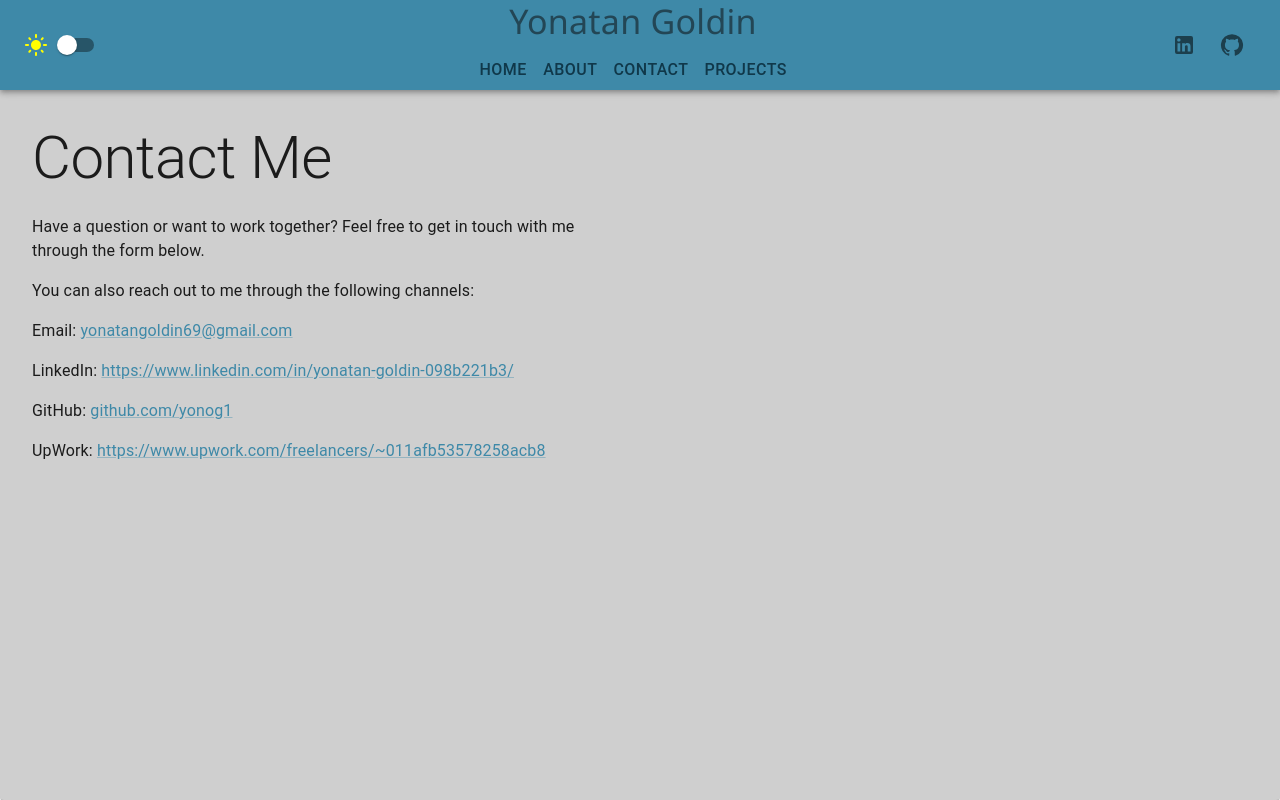
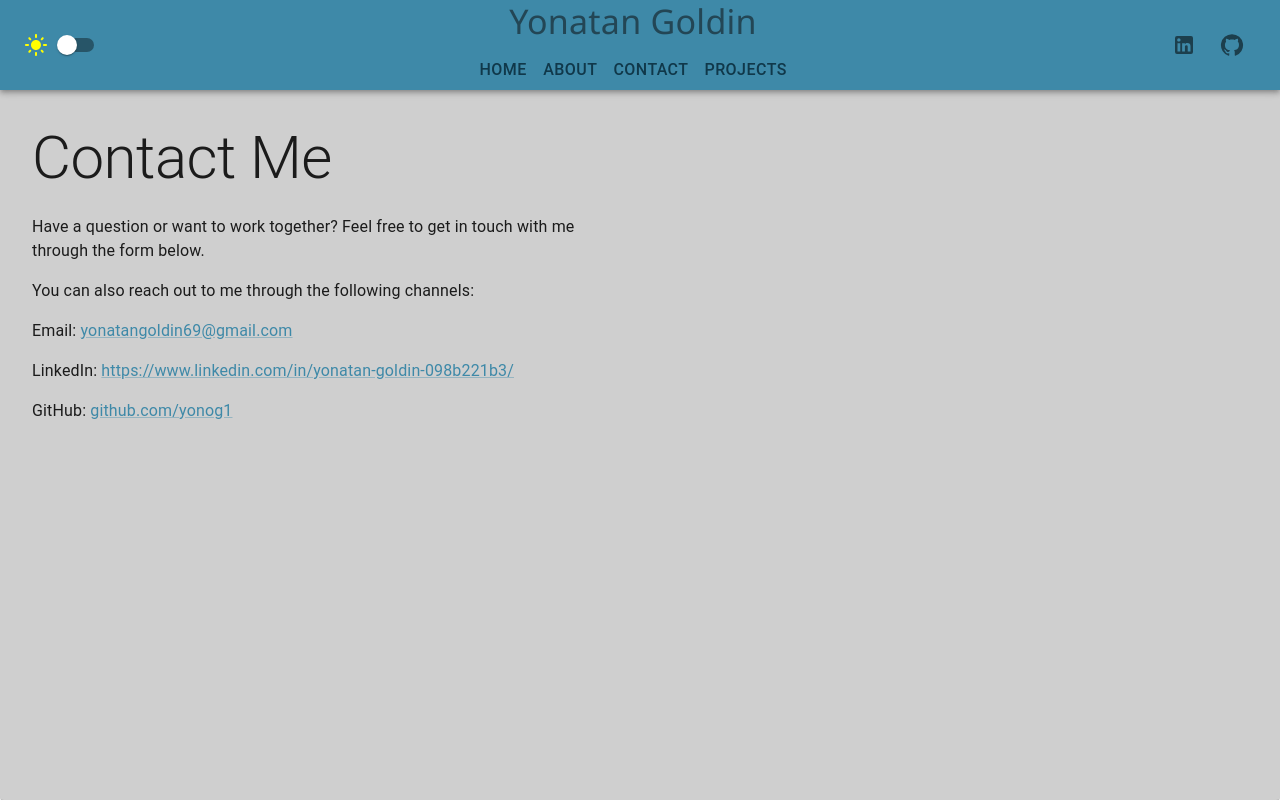
Before and after one commit to yonog1/Portfolio, a React (Create React App) app: page /contact in a window 1280 px wide. Built offline with nearby package versions, Linux system fonts and the light colour scheme.

Commit message:
removed upwork link

```diff
--- a/src/components/Pages/Contact.tsx
+++ b/src/components/Pages/Contact.tsx
@@ -45,17 +45,6 @@ function Contact() {
                                 github.com/yonog1
                             </Link>
                         </Typography>
-                        <Typography variant="body1" paragraph>
-                            UpWork:{" "}
-                            <Link
-                                href="https://www.upwork.com/freelancers/~011afb53578258acb8"
-                                target="_blank"
-                                rel="noopener noreferrer"
-                            >
-                                https://www.upwork.com/freelancers/~011afb53578258acb8
-                            </Link>
-                        </Typography>
-                        {/* Add more contact information if needed */}
                     </Box>
                 </Grid>
             </Grid>
```
